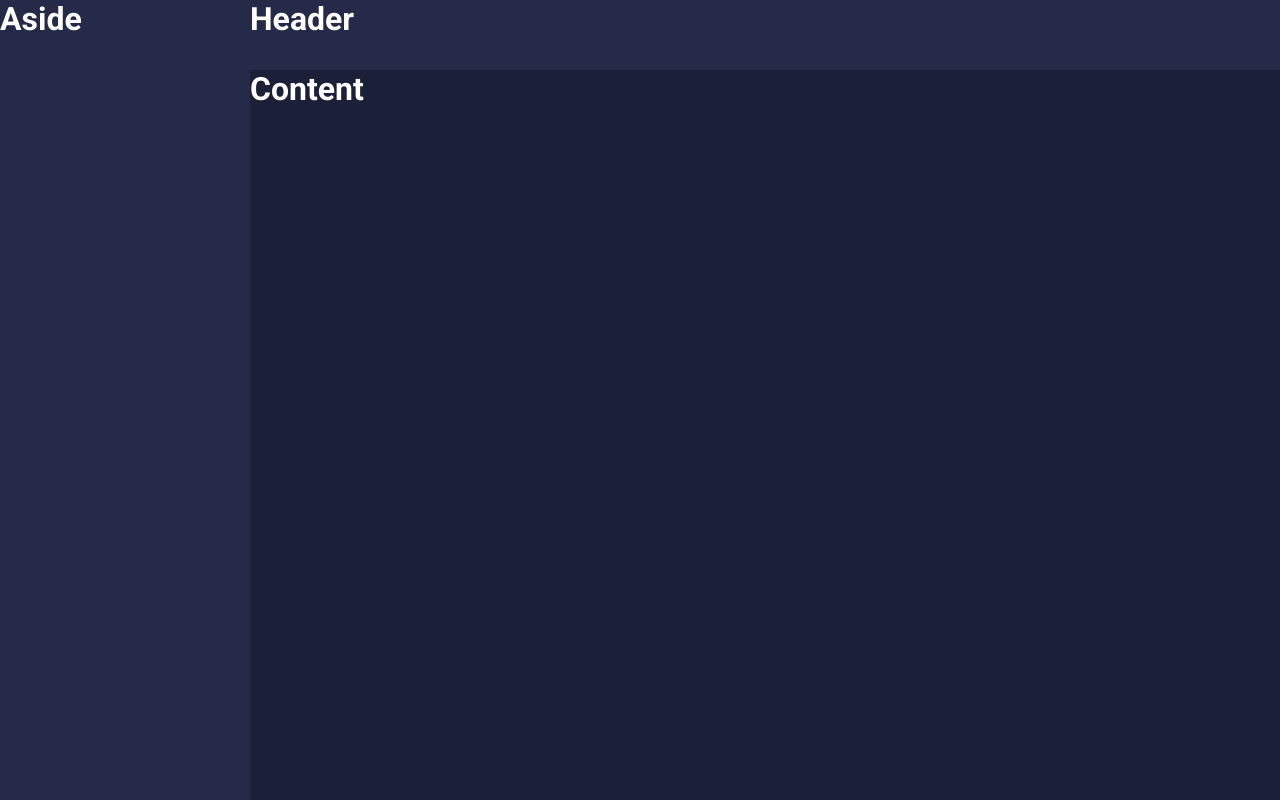
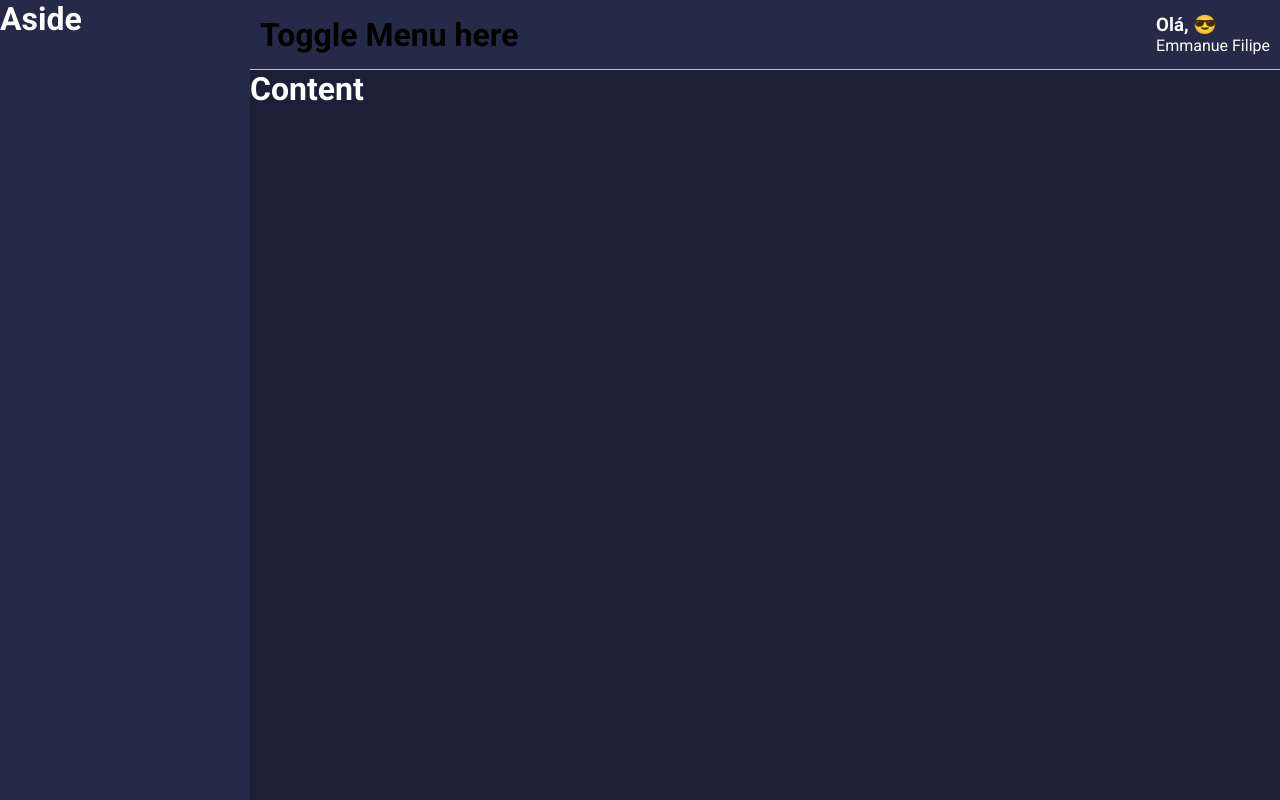
Before and after one commit to eFilipexCode/minha-carteira, a React (Create React App) app: page / in a window 1280 px wide. Built offline with nearby package versions, Linux system fonts and the light colour scheme.

Commit message:
Header's structure

```diff
--- a/src/components/MainHeader/index.tsx
+++ b/src/components/MainHeader/index.tsx
@@ -1,10 +1,20 @@
-import React from 'react';
-import { Container } from './styles';
+import React, { useMemo } from 'react';
+import { Container, Profile, Welcome, Username } from './styles';
+import { emojisCode } from '../../utils/emojis';
 
 const MainHeader: React.FC = () => {
+    const emoji = useMemo(() => {
+        const index = Math.floor(Math.random() * emojisCode.length);
+        return emojisCode[index];
+    }, []);
+
     return (
         <Container>
-            <h1>Header </h1>
+            <h1>Toggle Menu here </h1>
+            <Profile>
+                <Welcome>Olá, {emoji}</Welcome>
+                <Username>Emmanue Filipe</Username>
+            </Profile>
         </Container>
     );
 };
--- a/src/components/MainHeader/styles.ts
+++ b/src/components/MainHeader/styles.ts
@@ -3,5 +3,15 @@ import styled from 'styled-components';
 export const Container = styled.div`
     grid-area: MH;
     background-color: ${props => props.theme.color.secondary};
-    color: ${props => props.theme.color.white}
+    display: flex;
+    align-items: center;
+    justify-content: space-between;
+    padding: 0px 10px;
+    border-bottom: 1px solid ${props => props.theme.color.gray};
 `;
+
+export const Profile = styled.div`
+    color: ${props => props.theme.color.white};
+`;
+export const Welcome = styled.h3``;
+export const Username = styled.span``;
--- /dev/null
+++ b/src/utils/emojis.ts
@@ -0,0 +1,7 @@
+export const emojisCode: string[] = [
+    '😜',
+    '😎',
+    '😍',
+    '😃',
+    '🤑'
+];
```
